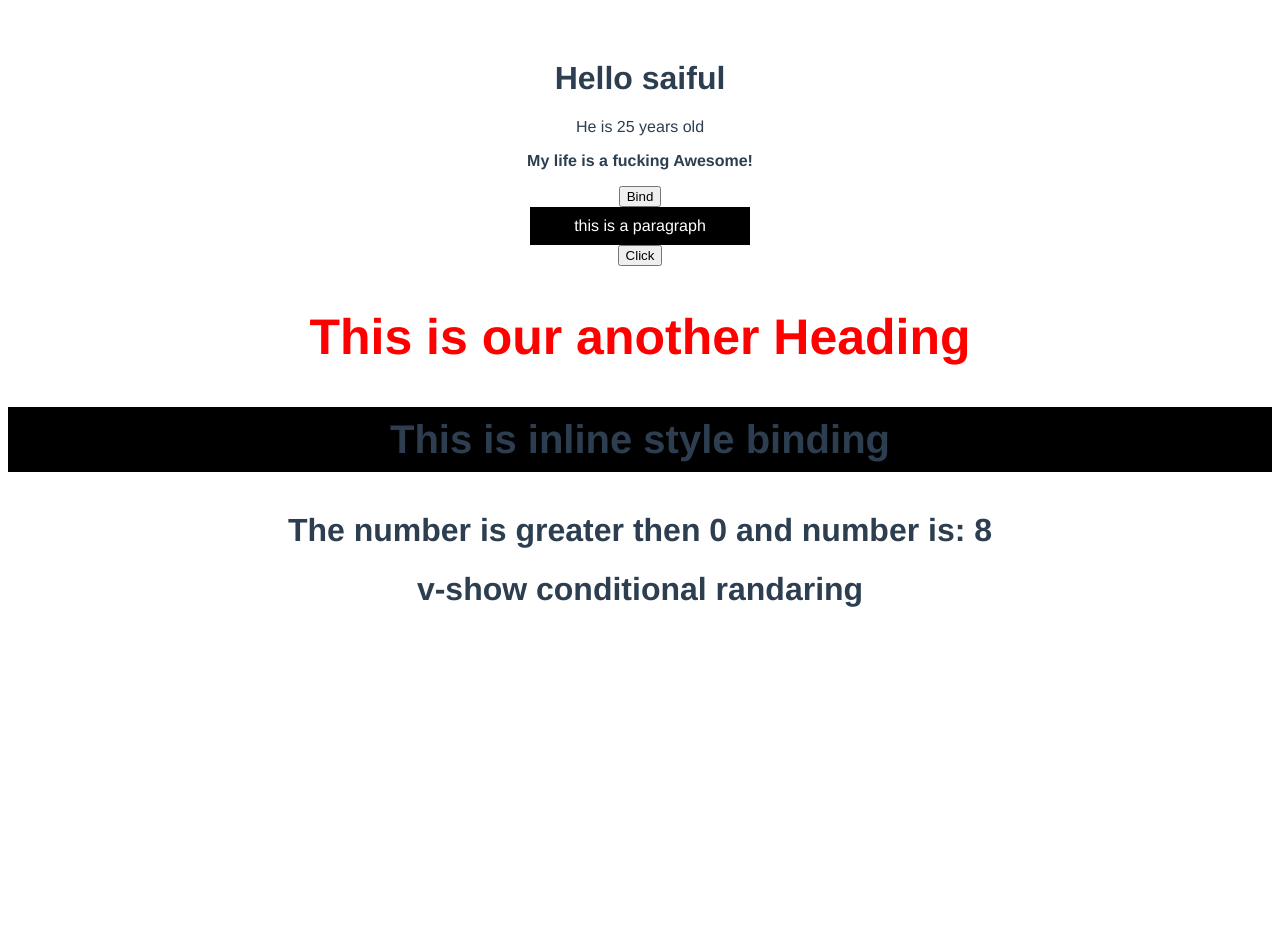
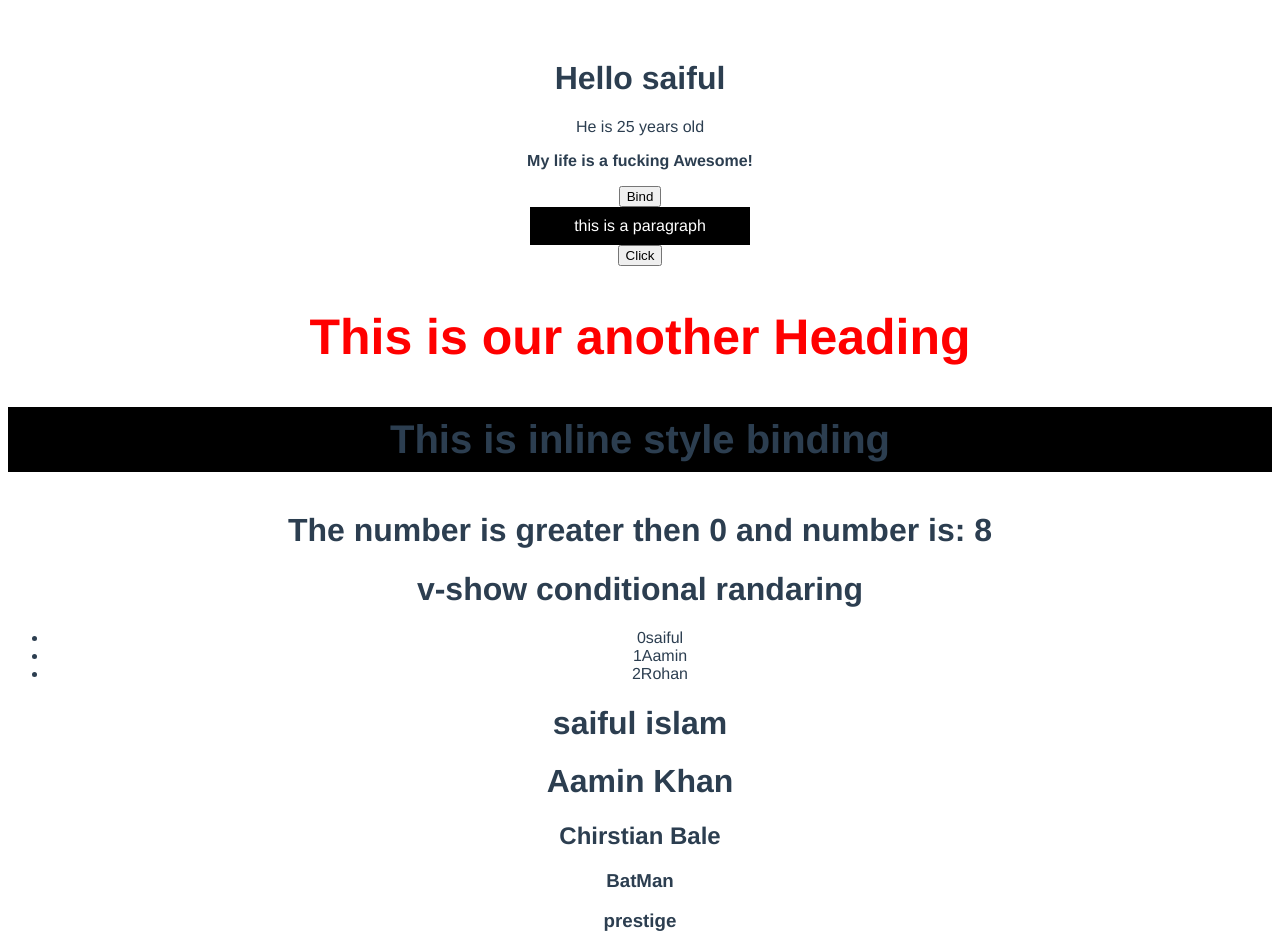
Before and after one commit to meraz007/Learn-Vue, a Vue app in the folder Codevolution/practice-vue-basic/: page / in a window 1280 px wide. Shown: the top 952 px of the page. Before the commit the page ends 800 px from the top, so only its background shows below. Built offline with nearby package versions, Linux system fonts and the light colour scheme.

Commit message:
list rendaring

```diff
--- a/Codevolution/practice-vue-basic/src/App.vue
+++ b/Codevolution/practice-vue-basic/src/App.vue
@@ -1,5 +1,5 @@
 <template>
- <h1>Hello {{ name }}</h1>
+ <h1>Hello {{ names[0] }}</h1>
  <p v-text="age"></p>
  <p v-html="details"></p>
  <button :disabled="!isDisabled">Bind</button>
@@ -12,6 +12,15 @@
  <h1 v-else-if="num >0">The number is greater then 0 and number is: {{ num }}</h1>
  <h1 v-else>This is not a number,this is a {{ num }}</h1>
  <h1 v-show="isDisabled">v-show conditional randaring</h1>
+ <ul>
+   <li v-for="(name,index) in names" :key="name">{{index}}{{name}}</li>
+ </ul>
+ <h1 v-for="name in fullName" :key="name">{{ name.first}} {{ name.last }}</h1>
+
+ <div v-for="actor in actors" :key="actor.name">
+   <h2>{{ actor.name }}</h2>
+   <h3 v-for="movie in actor.movieName" :key="movie">{{ movie }}</h3>
+ </div>
 </template>
 
 <script>
@@ -20,7 +29,21 @@ export default {
   name: 'App',
   data(){
     return{
-      name :'saiful',
+      names :['saiful','Aamin','Rohan'],
+      fullName :[
+        {first:'saiful',last:'islam'},
+        {first:"Aamin",last:'Khan'}
+      ],
+      actors:[
+        {
+          name:'Chirstian Bale',
+          movieName :['BatMan','prestige']
+        },
+        {
+          name:'Di Capario',
+          movieName:['Taitanic','Inception']
+        }
+      ],
       age :'He is ' + 25 +' years old',
       details : '<b>My life is a fucking Awesome!</b>',
       headingId : 'Heading',
```
